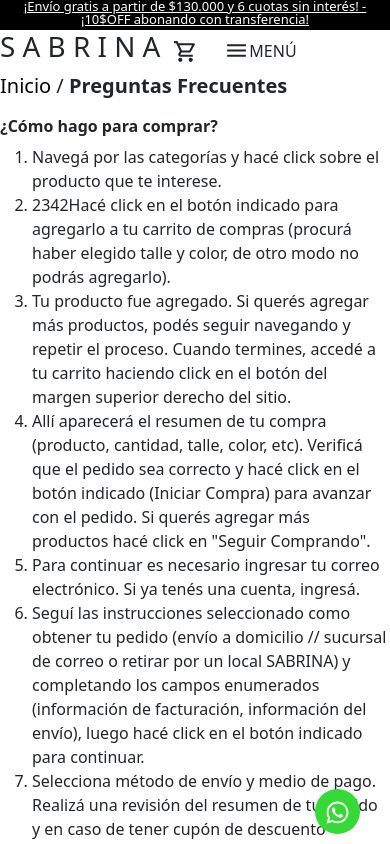
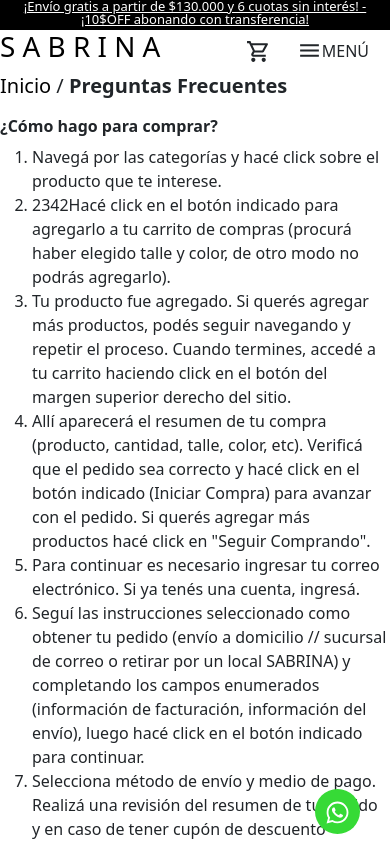
Before and after one commit to Veserad/Sabrina, a React (Vite) app: page /Sabrina/preguntasfrecuentes in a window 390 px wide. Shown: the top 844 px of the page. Built offline with nearby package versions, Linux system fonts and the light colour scheme.

Commit message:
nav corregido

```diff
--- a/src/NavBar/NavBar.css
+++ b/src/NavBar/NavBar.css
@@ -187,6 +187,10 @@
   }
   .menu-mobile {
     display: flex;
+    justify-content: space-between;
+  }
+  .menu-mobile-buttons{
+    display: flex;
   }
   .me-2 {
     display: flex;
--- a/src/NavBar/index.jsx
+++ b/src/NavBar/index.jsx
@@ -42,7 +42,10 @@
         </Link>
       </div>
       <div className="menu-mobile">
-        <h1>S A B R I N A</h1>
+        <h1>
+          <Link to={"/"}>S A B R I N A</Link>
+        </h1>
+        <div className="menu-mobile-buttons">
           <Button
             variant=""
             className="boton-carrito"
@@ -58,6 +61,7 @@
             <MdOutlineMenu size={25} />
             MENÚ
           </Button>
+        </div>
 
         <OffCanvas
           show={showFirst}
```
Lines whose indentation alone changed are shown as unchanged.
